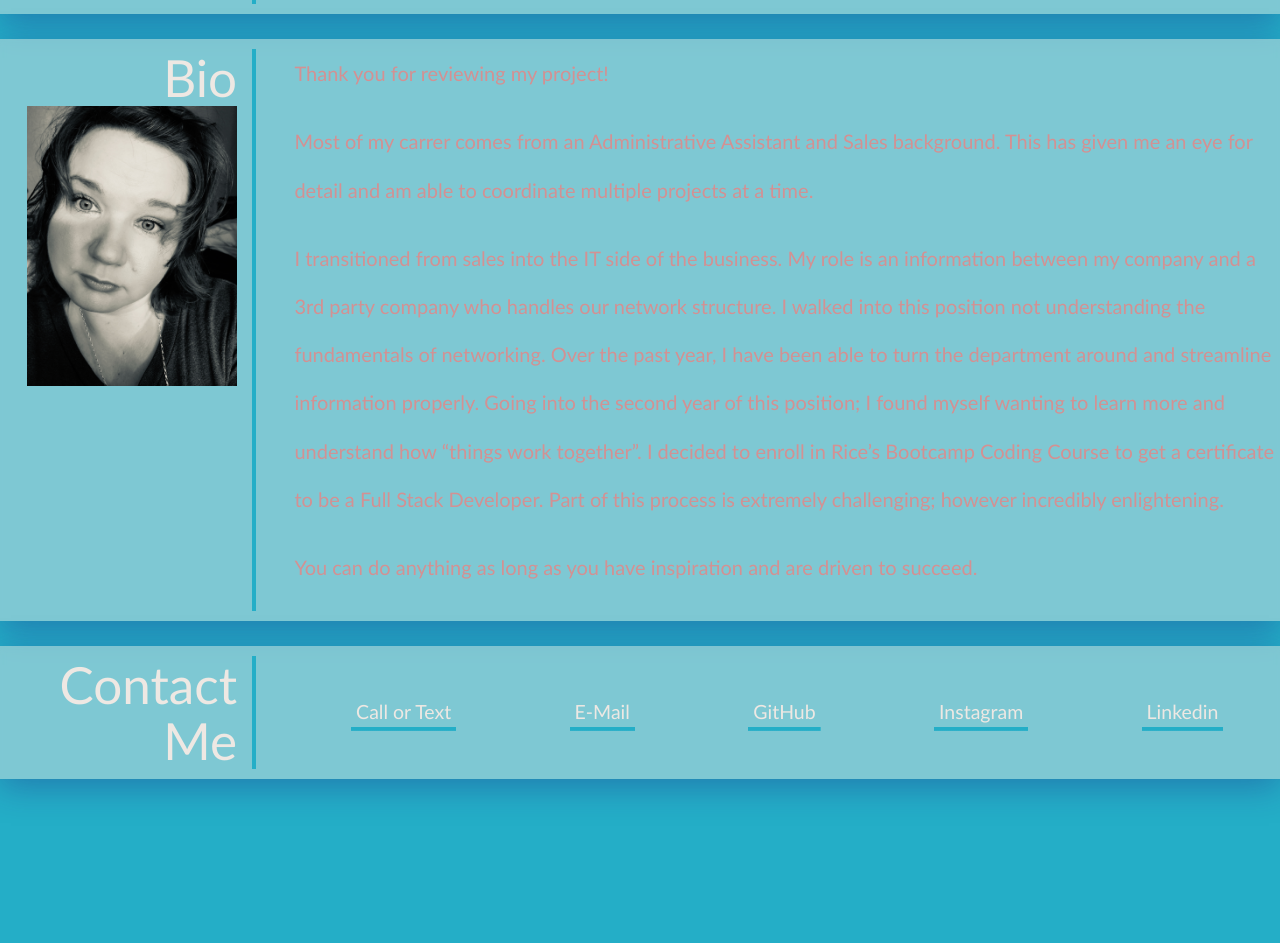
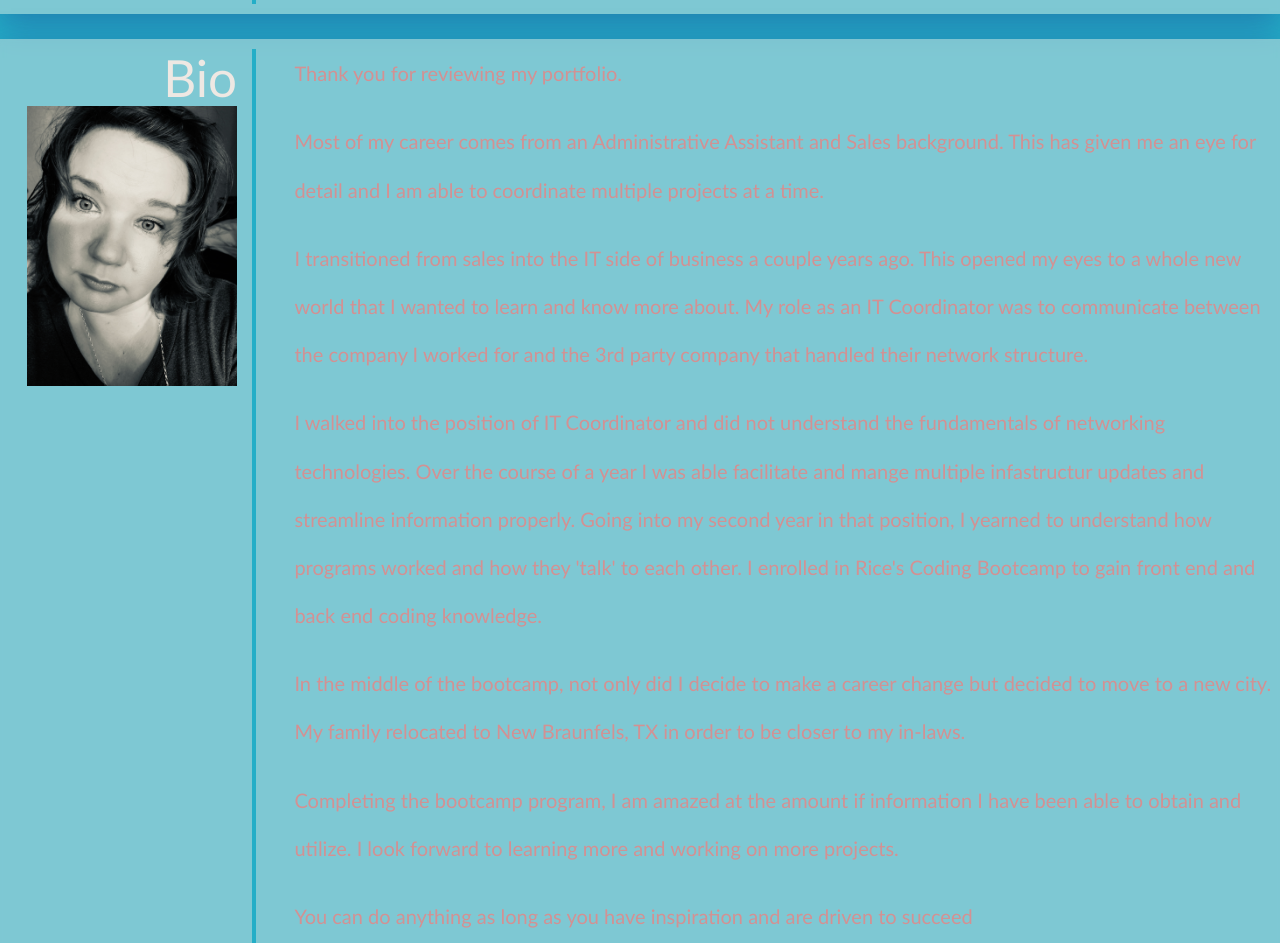
Before and after one commit to kthendavid04/fishSandwich-Folio, a plain HTML site: page index.html in a window 1280 px wide. Shown: the part 1223-2166 px from the top of the page. Before the commit the page ends 2027 px from the top, so only its background shows below. Drawn offline with nearby package versions, Linux system fonts and the light colour scheme; a web font is replaced by a local one.

Commit message:
updated about me page and took out instagram link

```diff
--- a/index.html
+++ b/index.html
@@ -144,20 +144,26 @@
       </h2>
       <div>
         <h3>
-          <p>Thank you for reviewing my project!</p>
-          <p>Most of my carrer comes from an Administrative Assistant and Sales background. This has given me an eye for
-            detail and
-            am able to coordinate multiple projects at a time.
-          <p> I transitioned from sales into the IT side of the business. My role is an information between my company
-            and a 3rd party company who handles our network structure.
-            I walked into this position not understanding the fundamentals of networking. Over the past year, I have
-            been able to turn the
-            department around and streamline information properly. Going into the second year of this position; I found
-            myself wanting to learn more and understand how “things work together”.
-            I decided to enroll in Rice’s Bootcamp Coding Course to get a certificate to be a Full Stack Developer.
-            Part of this process is extremely challenging; however incredibly enlightening. </p>
+          <p> Thank you for reviewing my portfolio.</p>
+       <p>
+        Most of my career comes from an Administrative Assistant and Sales background.
+        This has given me an eye for detail and I am able to coordinate multiple projects at a time.</p>
+        <p>
+        I transitioned from sales into the IT side of business a couple years ago. This opened my eyes to a whole new world that
+        I wanted to learn and know more about.  My role as an IT Coordinator was to communicate between the company I worked
+        for and the 3rd party company that handled their network structure.</p>
+       <p>
+        I walked into the position of IT Coordinator and did not understand the fundamentals of networking technologies. Over the course of a year
+        I was able facilitate and mange multiple infastructur updates and streamline information properly. Going into my second year in that position, I
+        yearned to understand how programs worked and how they 'talk' to each other. I enrolled in Rice's Coding Bootcamp to gain front end and back end
+        coding knowledge.</p>
+        <p>In the middle of the bootcamp, not only did I decide to make a career change but decided to move to a new city. My family relocated to New Braunfels, TX in order to be closer to my in-laws.</p>
 
-          <p>You can do anything as long as you have inspiration and are driven to succeed. </p>
+        <p>
+        Completing the bootcamp program, I am amazed at the amount if information I have been able to obtain and utilize. I look forward to learning more and working on more projects. </p>
+        <p>
+        You can do anything as long as you have inspiration and are driven to succeed
+      </p>
         </h3>
 
       </div>
@@ -173,7 +179,6 @@
           <a href="tel:+16144045481">Call or Text</a>
           <a href="mailto:kthendavid04@gmail.com">E-Mail</a>
           <a href="https://github.com/kthendavid04">GitHub </a>
-          <a href="https://www.instagram.com/i.m.seeburger/">Instagram</a>
           <a href="https://www.linkedin.com/in/kthenfishsandwich/">Linkedin</a>
         </address>
       </div>
```
